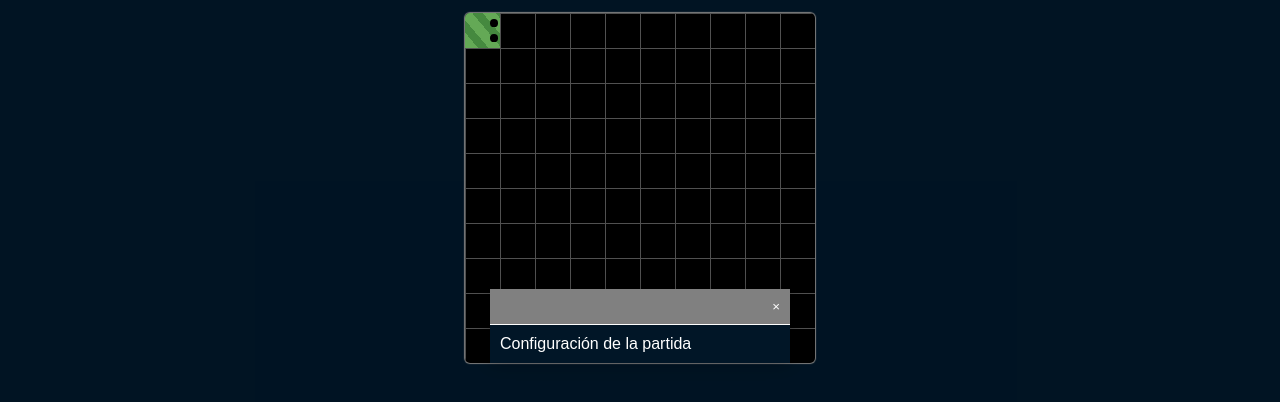
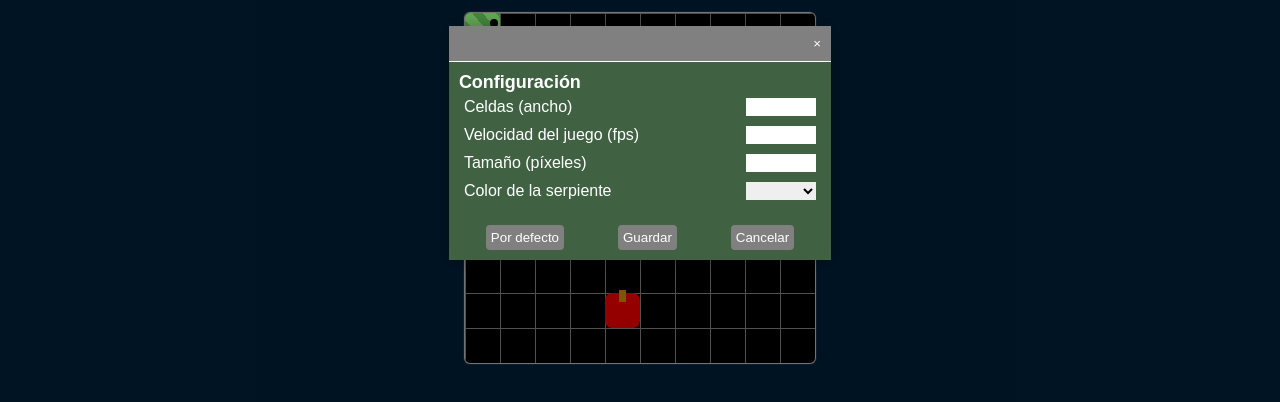
Before and after one commit to RaulRagel/Snake-Game, a plain HTML site: page index.html in a window 1280 px wide. Both pictures are taken after a click on the button "Configuración". Shown: the part 74-476 px from the top of the page. Drawn offline with Linux system fonts and the light colour scheme.

Commit message:
config development

```diff
--- a/index.html
+++ b/index.html
@@ -42,12 +42,33 @@
             </button>
         </div>
         <div class="modal-body">
-            <div class="h1">Configuración de la partida</div>
-            <div>
+            <div class="h1">Configuración</div>
 
+            <div class="flex-section">
+                <span>Celdas (ancho)</span>
+                <input type="text">
+            </div>
+            <div class="flex-section">
+                <span>Velocidad del juego (fps)</span>
+                <input type="text">
+            </div>
+            <div class="flex-section">
+                <span>Tamaño (píxeles)</span>
+                <input type="text">
+            </div>
+            <div class="flex-section">
+                <span>Color de la serpiente</span>
+                <select>
+                    <option value=""></option>
+                </select>
             </div>
 
             </div>
+        </div>
+        <div class="modal-footer">
+            <button>Por defecto</button>
+            <button>Guardar</button>
+            <button>Cancelar</button>
         </div>
 
     </dialog>
--- a/styles/general.css
+++ b/styles/general.css
@@ -1,6 +1,7 @@
 :root{
 
     --bg: #011627;
+    --configBg: #406243;
     --boardTam: 500px;
     --apple: rgb(165, 0, 0);
     --info: rgb(180, 180, 180);
@@ -97,7 +98,7 @@ button{
 /* MODALS */
 
 .modal{
-
+    background-color: var(--configBg);
     min-width: 300px;
     min-height: auto;
 
@@ -105,7 +106,7 @@ button{
     max-height: calc((70% - 6px) - 2em);
 
     padding: 0px;
-    margin: auto;
+    margin: 100px auto;
 
     border: 0;
 
@@ -119,8 +120,6 @@ button{
 }
 
 .modal-header{
-
-
 
     padding: 10px;
 
@@ -137,8 +136,49 @@ button{
     width: 100%;
     height: 100%;
 
-    background-color: var(--bg);
     color: white;
 
     padding: 10px;
 }
+
+.modal-footer{
+    display: flex;
+    justify-content: space-around;
+    padding: 10px;
+}
+
+.modal-footer button{
+    background-color: gray;
+    padding: 5px;
+    border-radius: 4px;
+}
+
+.modal-footer button:hover{
+
+    box-shadow: 0 0 1px 1px #ffffff;
+}
+
+.modal-footer button:active{
+
+    box-shadow: 0 0 3px 3px #ffffff;
+}
+
+.h1{
+    font-weight: 800;
+    font-size: 18px;
+}
+
+input, select{
+
+    border: none;
+    outline: none;
+    width: 20%;
+}
+
+.flex-section{
+
+    width: 100%;
+    padding: 5px;
+    display: flex;
+    justify-content: space-between;
+}
```
